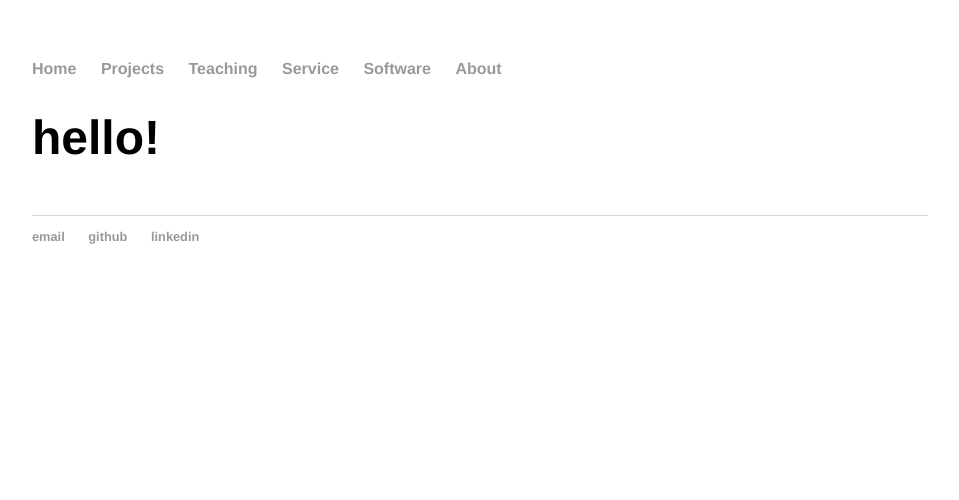
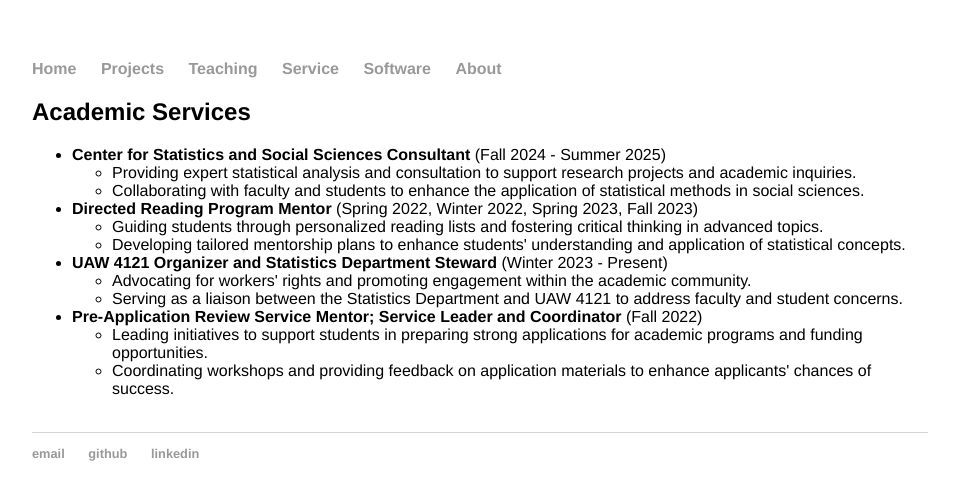
Before and after one commit to aboskovic21/aboskovic21.github.io, a Jekyll site: the page built from service/index.html, in a window 1280 px wide. Shown: the top 500 px of the page, without its empty margins (160-1119 px from the left). Built offline with Jekyll 4.4.1, drawn with Linux system fonts in a browser that asks for light colours.

Commit message:
service page

```diff
--- a/service/index.html
+++ b/service/index.html
@@ -3,5 +3,36 @@ title: Service
 permalink: /service/
 layout: default
 ---
-
-<h1>hello!</h1>
+<section>
+    <h2>Academic Services</h2>
+    <ul>
+        <li>
+            <strong>Center for Statistics and Social Sciences Consultant</strong> (Fall 2024 - Summer 2025)
+            <ul>
+                <li>Providing expert statistical analysis and consultation to support research projects and academic inquiries.</li>
+                <li>Collaborating with faculty and students to enhance the application of statistical methods in social sciences.</li>
+            </ul>
+        </li>
+        <li>
+            <strong>Directed Reading Program Mentor</strong> (Spring 2022, Winter 2022, Spring 2023, Fall 2023)
+            <ul>
+                <li>Guiding students through personalized reading lists and fostering critical thinking in advanced topics.</li>
+                <li>Developing tailored mentorship plans to enhance students' understanding and application of statistical concepts.</li>
+            </ul>
+        </li>
+        <li>
+            <strong>UAW 4121 Organizer and Statistics Department Steward</strong> (Winter 2023 - Present)
+            <ul>
+                <li>Advocating for workers' rights and promoting engagement within the academic community.</li>
+                <li>Serving as a liaison between the Statistics Department and UAW 4121 to address faculty and student concerns.</li>
+            </ul>
+        </li>
+        <li>
+            <strong>Pre-Application Review Service Mentor; Service Leader and Coordinator</strong> (Fall 2022)
+            <ul>
+                <li>Leading initiatives to support students in preparing strong applications for academic programs and funding opportunities.</li>
+                <li>Coordinating workshops and providing feedback on application materials to enhance applicants' chances of success.</li>
+            </ul>
+        </li>
+    </ul>
+</section>
```
